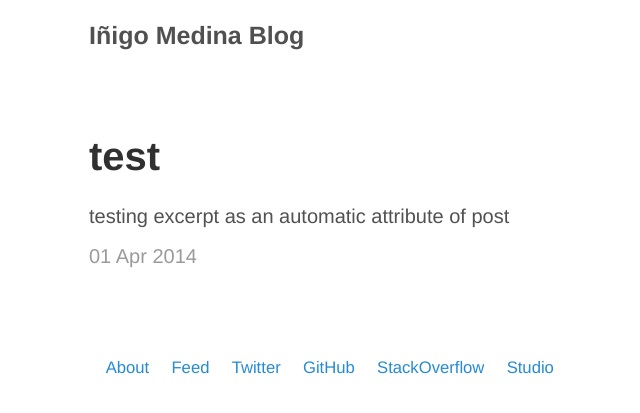
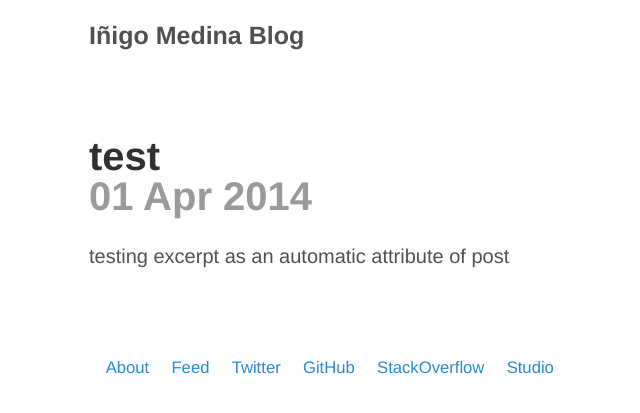
Before and after one commit to grosshat/grosshat.github.io, a Jekyll site: the page built from index.html, in a window 1280 px wide. Shown: the top 413 px of the page, without its empty margins (191-831 px from the left). Built offline with Jekyll 4.4.1, drawn with Linux system fonts in a browser that asks for light colours; Markdown is read by kramdown in place of the engine named in the settings.

Commit message:
Move post date to the top.

```diff
--- a/index.html
+++ b/index.html
@@ -10,10 +10,10 @@ title: Home
       <a href="{{ post.url }}">
         {{ post.title }}
       </a>
+    <span class="post-date">{{ post.date | date_to_string }}</span>
     </h1>
 
     <p>{{ post.excerpt }}</p>
-    <span class="post-date">{{ post.date | date_to_string }}</span>
   </div>
   {% endfor %}
 </div>
```
